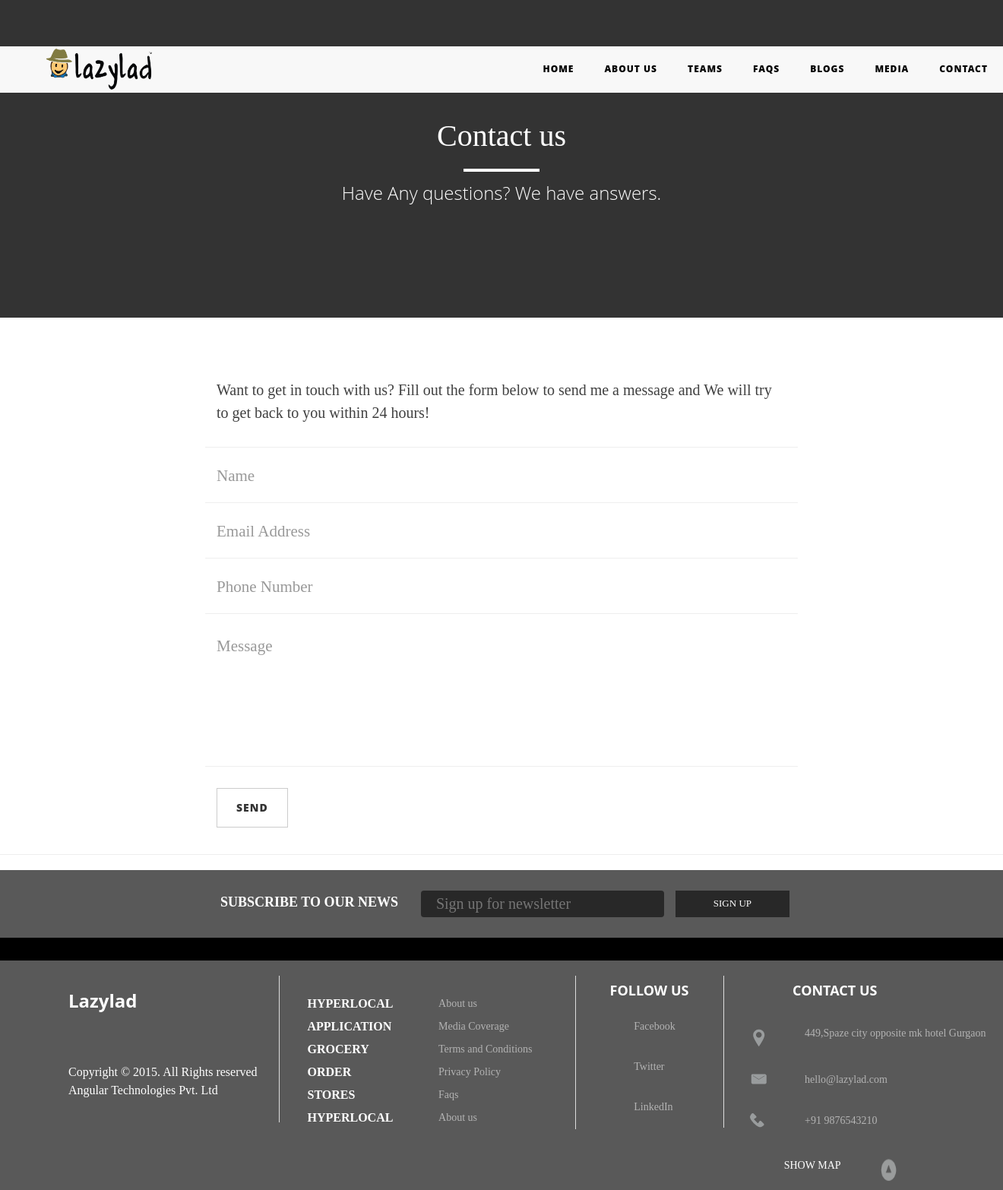
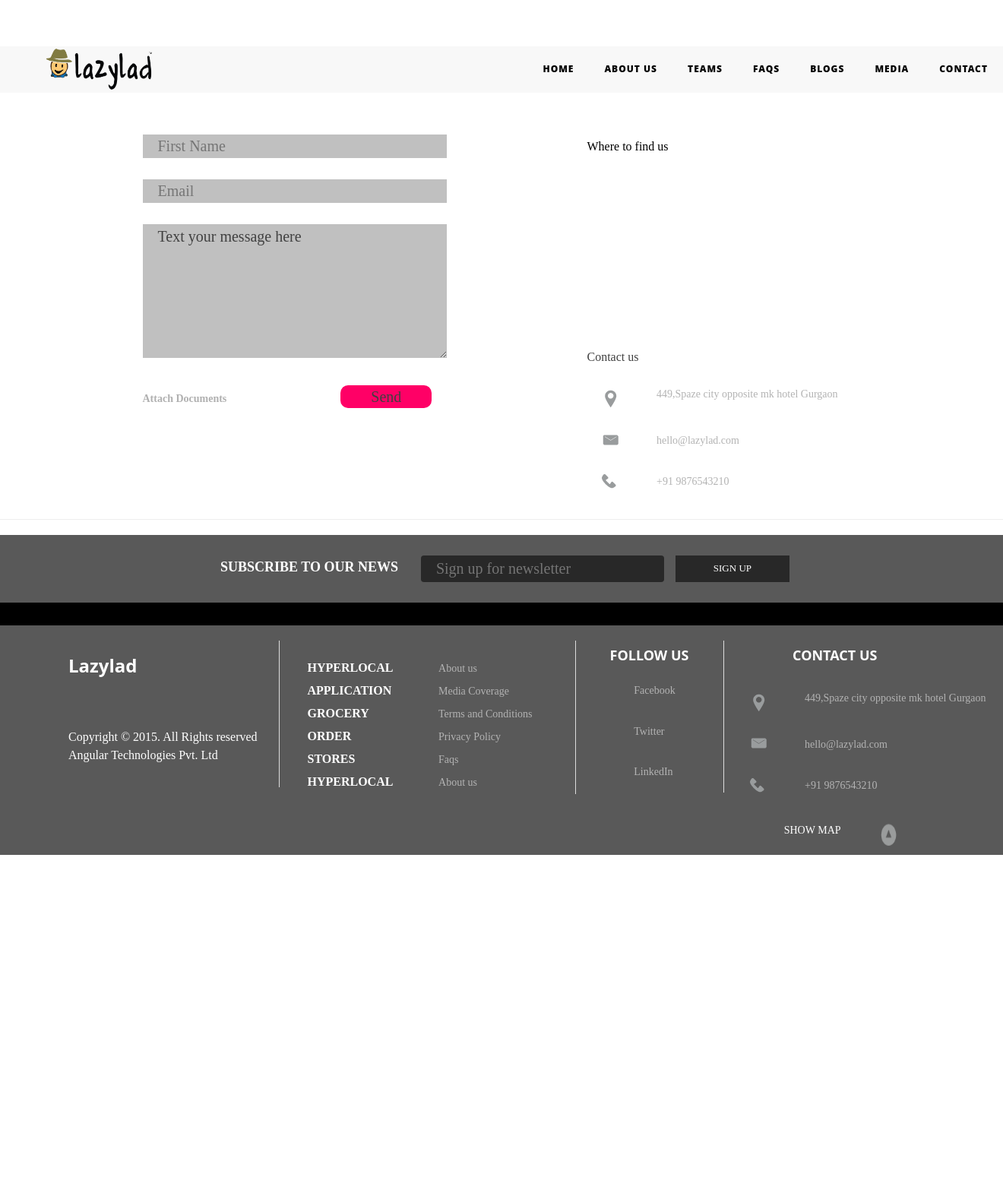
Before and after one commit to subhash-iiitm/lazylad-frontend, a PHP site: page /contact.html in a window 1320 px wide. Shown: the whole page at 76% size. After the commit the page ends 1125 px from the top, so only its background shows below. Run offline with PHP 8.4, Linux system fonts and the light colour scheme; a map, chart or similar area stays blank; some libraries are stand-ins or nearby versions.

Commit message:
contact page added

```diff
--- a/contact.html
+++ b/contact.html
@@ -25,6 +25,20 @@
             $("#footer").load("footer.html");
         });
     </script>
+    <script src="https://maps.googleapis.com/maps/api/js"></script>
+    <script>
+      function initialize() {
+        var mapCanvas = document.getElementById('map');
+        var mapOptions = {
+          center: new google.maps.LatLng(44.5403, -78.5463),
+          zoom: 8,
+          mapTypeId: google.maps.MapTypeId.ROADMAP
+        }
+        var map = new google.maps.Map(mapCanvas, mapOptions)
+      }
+      google.maps.event.addDomListener(window, 'load', initialize);
+    </script>
+
 
     <!-- Custom Fonts -->
     <!--
@@ -51,66 +65,53 @@
 
     <!-- Page Header -->
     <!-- Set your background image for this header on the line below. -->
-    <header class="intro-header" style="background:#333333">
-        <div class="container">
-            <div class="row">
-                <div class="col-lg-8 col-lg-offset-2 col-md-10 col-md-offset-1">
-                    <div class="page-heading">
-                        <span style="font-size:40px;">Contact us</span>
-                        <hr class="small">
-                        <span class="subheading">Have Any questions? We have answers.</span>
-                    </div>
-                </div>
-            </div>
-        </div>
-    </header>
+    <!--<header class="intro-header" style="background:#fff">
+
+    </header>-->
+    <center>
+    <div style="font-size:40px;margin-top:80px;">
+    Contact us
+    </div>
+    </center>
 
     <!-- Main Content -->
-    <div class="container">
+    <div class="container" style="margin-top:40px;">
         <div class="row">
-            <div class="col-lg-8 col-lg-offset-2 col-md-10 col-md-offset-1">
-                <p>Want to get in touch with us? Fill out the form below to send me a message and We will try to get back to you within 24 hours!</p>
-                <!-- Contact Form - Enter your email address on line 19 of the mail/contact_me.php file to make this form work. -->
-                <!-- WARNING: Some web hosts do not allow emails to be sent through forms to common mail hosts like Gmail or Yahoo. It's recommended that you use a private domain email address! -->
-                <!-- NOTE: To use the contact form, your site must be on a live web host with PHP! The form will not work locally! -->
-                <form name="sentMessage" id="contactForm" novalidate>
-                    <div class="row control-group">
-                        <div class="form-group col-xs-12 floating-label-form-group controls">
-                            <label>Name</label>
-                            <input type="text" class="form-control" placeholder="Name" id="name" required data-validation-required-message="Please enter your name.">
-                            <p class="help-block text-danger"></p>
-                        </div>
-                    </div>
-                    <div class="row control-group">
-                        <div class="form-group col-xs-12 floating-label-form-group controls">
-                            <label>Email Address</label>
-                            <input type="email" class="form-control" placeholder="Email Address" id="email" required data-validation-required-message="Please enter your email address.">
-                            <p class="help-block text-danger"></p>
-                        </div>
-                    </div>
-                    <div class="row control-group">
-                        <div class="form-group col-xs-12 floating-label-form-group controls">
-                            <label>Phone Number</label>
-                            <input type="tel" class="form-control" placeholder="Phone Number" id="phone" required data-validation-required-message="Please enter your phone number.">
-                            <p class="help-block text-danger"></p>
-                        </div>
-                    </div>
-                    <div class="row control-group">
-                        <div class="form-group col-xs-12 floating-label-form-group controls">
-                            <label>Message</label>
-                            <textarea rows="5" class="form-control" placeholder="Message" id="message" required data-validation-required-message="Please enter a message."></textarea>
-                            <p class="help-block text-danger"></p>
-                        </div>
-                    </div>
-                    <br>
-                    <div id="success"></div>
-                    <div class="row">
-                        <div class="form-group col-xs-12">
-                            <button type="submit" class="btn btn-default">Send</button>
-                        </div>
-                    </div>
-                </form>
+            <div class="col-md-5 col-md-offset-1">
+            <form>
+            <input type="text" placeholder="First Name" name="fname" class="contact"style="width:400px;"><br><br>
+            <input type="email" placeholder="Email" name="mail" class="contact " style="width:400px;"></form><br>
+            <textarea rows="6" cols="30" class="contact" style="width:400px;padding-left:20px;" >Text your message here</textarea>
+            <br><br>
+            <label name="document" style="color:#B0B0B0;font-size:14px; ">Attach Documents</label><button style="background:#FF0066;border:none; border-radius: 10px;width:120px;margin-left:150px;">Send</button>
+            </form>
             </div>
+
+            <div class="col-md-5 col-md-offset-1">
+                <span style="color:black;font-size:16px;">Where to find us</span><br><br>
+                <div><script type="text/javascript" src="http://maps.google.com/maps/api/js?sensor=false"></script><div style="overflow:hidden;height:180px;width:350px;"><div id="gmap_canvas" style="height:200px;width:350px;"></div><style>#gmap_canvas img{max-width:none!important;background:none!important}</style><a class="google-map-code" href="http://www.themecircle.net" id="get-map-data">wordpress themes</a></div><script type="text/javascript"> function init_map(){var myOptions = {zoom:14,center:new google.maps.LatLng(28.4594965,77.02663830000006),mapTypeId: google.maps.MapTypeId.TERRAIN};map = new google.maps.Map(document.getElementById("gmap_canvas"), myOptions);marker = new google.maps.Marker({map: map,position: new google.maps.LatLng(28.4594965, 77.02663830000006)});infowindow = new google.maps.InfoWindow({content:"<b>449</b><br/>Spaze city opposite mk hotel <br/> Gurgaon" });google.maps.event.addListener(marker, "click", function(){infowindow.open(map,marker);});infowindow.open(map,marker);}google.maps.event.addDomListener(window, 'load', init_map);</script></div>
+                <div style="margin-top:40px;" > <span style="font-size:16px;">Contact us</span><br>
+                   <table style="width:350px;height:180px;">
+                            <tr>
+                                <td class="right-ele"><img src="img/footer_icons/footer-02.jpg"/> &nbsp; &nbsp; &nbsp;</td>
+                                <td class="right-ele">449,Spaze city opposite mk hotel Gurgaon</td>
+                            </tr>
+
+                            <tr>
+                                <td class="right-ele"><img src="img/footer_icons/footer-03.png"/> &nbsp; &nbsp; &nbsp;</td>
+                                <td class="right-ele">hello@lazylad.com</td>
+                            </tr>
+
+                            <tr>
+                                <td class="right-ele">&nbsp;<img src="img/footer_icons/footer-04.png"/> &nbsp; &nbsp; &nbsp;</td>
+                                <td class="right-ele">+91 9876543210</td>
+                            </tr>
+
+                        </table>
+                </div>
+
+            </div>
+
         </div>
     </div>
 
--- a/css/custom.css
+++ b/css/custom.css
@@ -61,3 +61,25 @@
 background-color: #7bae23;
 color: #fff;
 }
+
+.contact{
+	background-color:  	#C0C0C0;
+	border:none;
+
+}
+
+
+input.contact[type=email]{
+	color: black;
+	padding-left: 20px;
+}
+
+input.contact[type=text]{
+	color: black;
+	padding-left: 20px;
+}
+
+#map {
+        width: 500px;
+        height: 400px;
+      }
```
